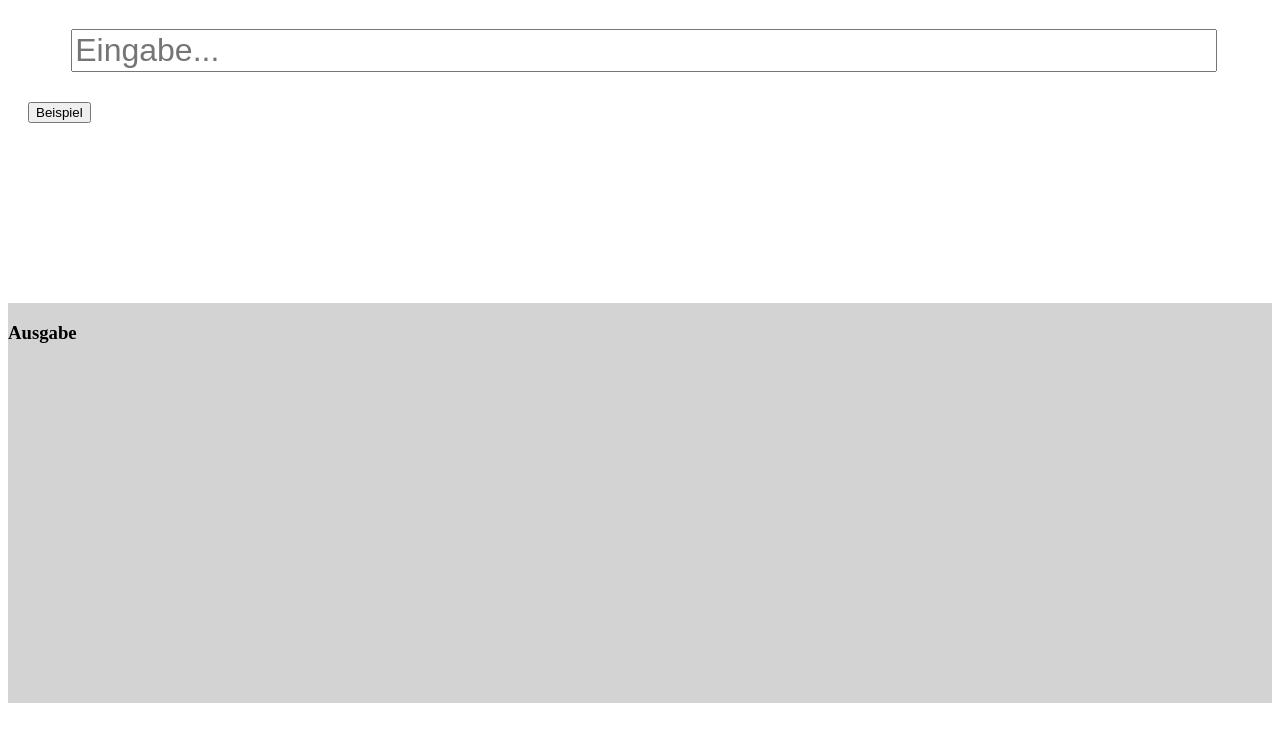
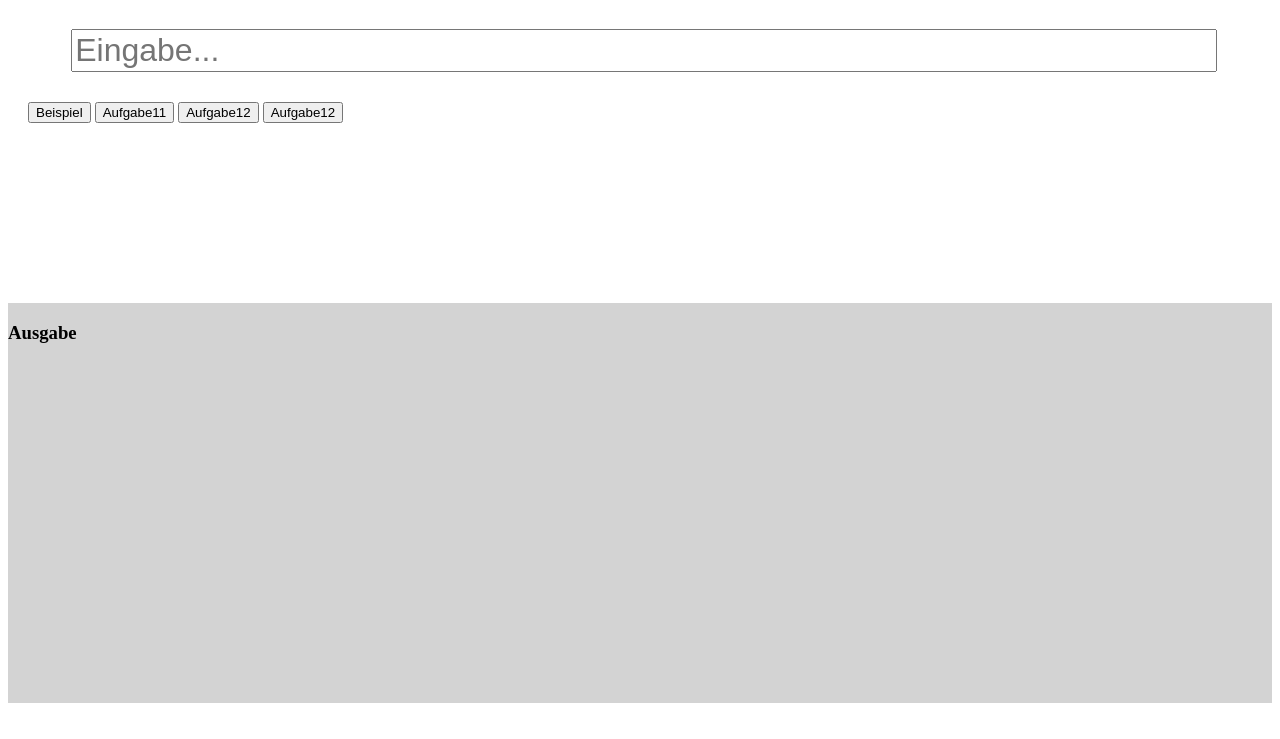
Before and after one commit to zCringez/js-conditionals-loops-and-lists, a plain HTML site: page index.html in a window 1280 px wide. Shown: the part 61-800 px from the top of the page. Drawn offline with Linux system fonts and the light colour scheme.

Commit message:
Aufgabe 13

```diff
--- a/index.html
+++ b/index.html
@@ -18,7 +18,28 @@
 
     <div class="button-container">
         <button onclick="example()">Beispiel</button>
+        <button onclick="example_list_creation()">Aufgabe11</button>
+        <button onclick="checkForXAufgabe12()">Aufgabe12</button>
+        <button onclick="checkForLengthAufgabe13()">Aufgabe12</button>
+
+
+
+
+
+
+
+
+
+
+
+
+
+
+
     </div>
+
+
+
 
     <div>
         <h3>Ausgabe</h3>
--- a/script.js
+++ b/script.js
@@ -1,8 +1,44 @@
-function example() {
-    let input = read()
-    if (input.length === 0) {
-        print("Keine Eingabe vorhanden...")
+
+
+
+
+function example_list_creation() {
+    let orig = "Miran" // ursprüngliche Zeichenkette
+    let res = []; // Neue leere Liste. Hier hängen wir die Zeichen von orig an.
+
+    // Über jedes Zeichen von orig iterieren
+    for ( let i = 0; i < orig.length; i++ ) {
+        res.push( orig[i] ) // Zeichen am Ende anhängen
+    }
+
+    // Liste in Zeichenkette umwandeln
+    //res = res.join("")
+    print(res)
+
+
+}
+
+function checkForXAufgabe12() {
+    let orig = read()
+    let res = [];
+
+    for (let i = 0; i < orig.length; i++) {
+        res.push(orig[i]);
+    }
+
+    res = res.join("");
+    if (res.includes("x")) {
+        console.log("x is present in the input");
     } else {
-        print(input)
+        console.log("x is not present in the input");
     }
-}
+    }
+
+    function checkForLengthAufgabe13() {
+        let input = read();
+        if (input.length > 0 && input.length < 12) {
+          console.log("Input is between 1 and 11 characters long.");
+        } else {
+          console.log("Input is not between 1 and 11 characters long.");
+        }
+      }
```
